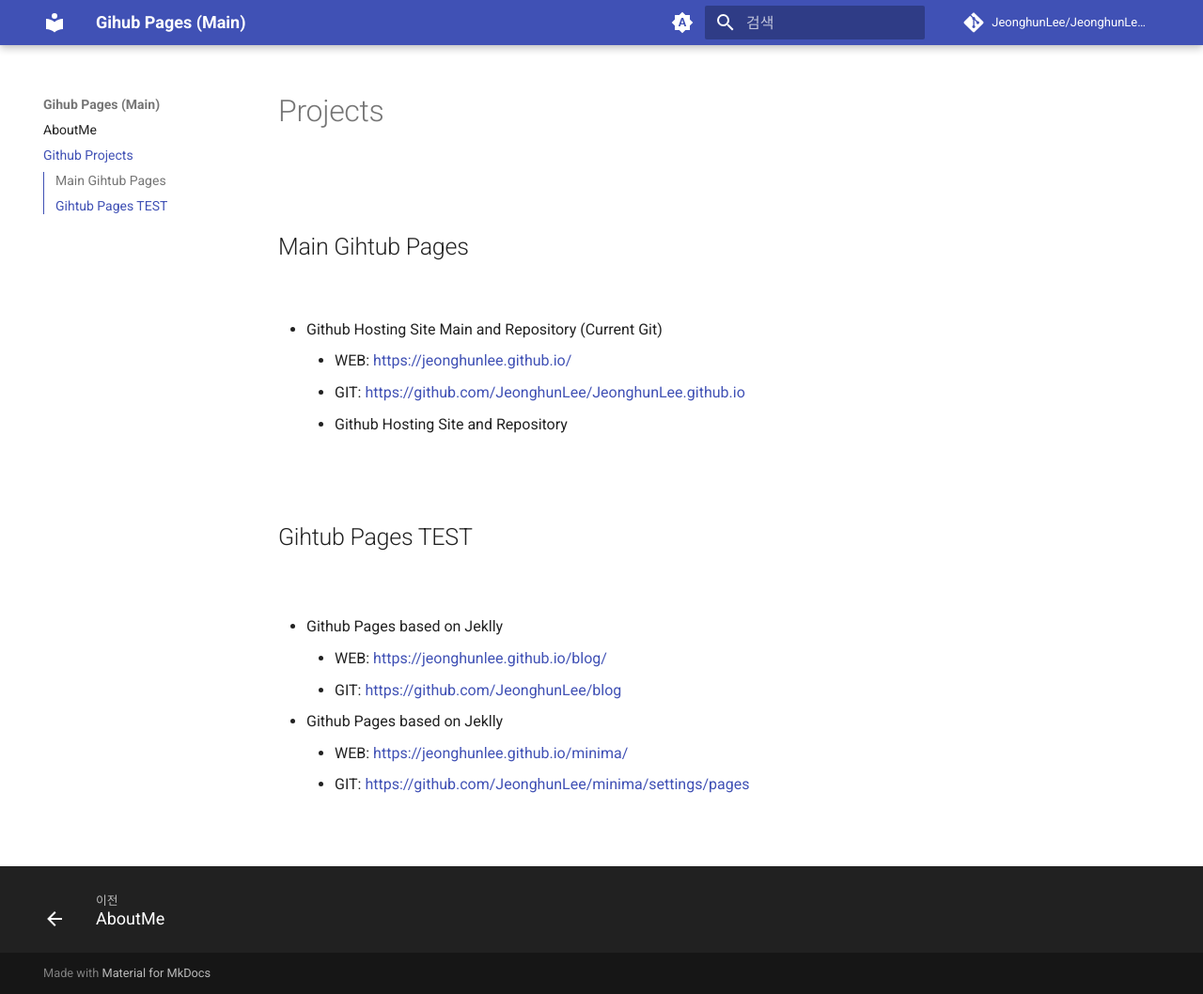
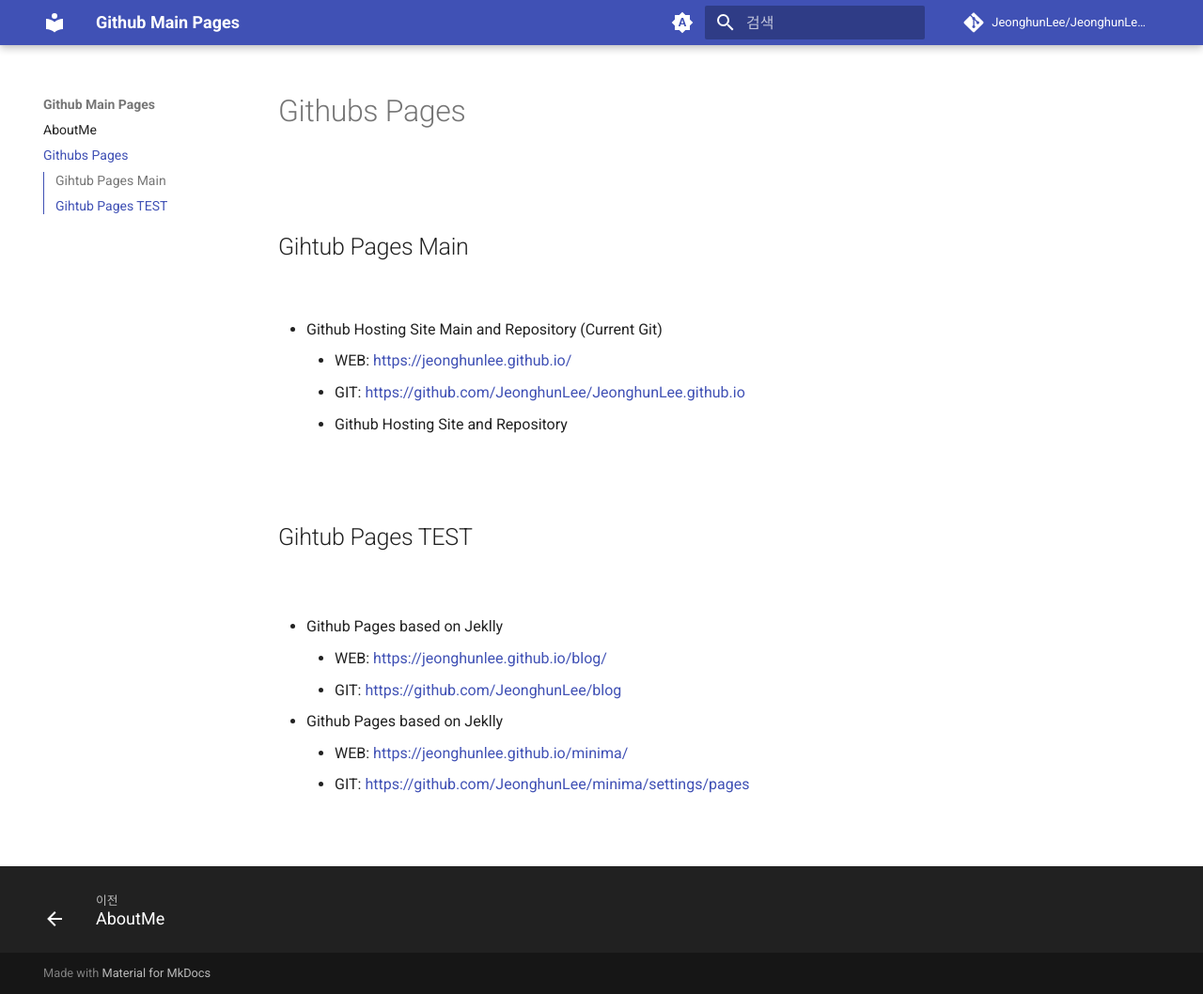
Before and after one commit to JeonghunLee/JeonghunLee.github.io, an MkDocs documentation site: the page built from docs/project_github_pages.md, in a window 1280 px wide and 1058 px high. Shown: the whole window at 94% size. Built offline with MkDocs 1.6.1 and Material for MkDocs 9.7.7, drawn with Linux system fonts in a browser that asks for light colours; comment, search, counter and statistics services are not loaded.

Commit message:
update github pages

```diff
--- a/docs/projects.md
+++ b/docs/project_github_pages.md
@@ -1,8 +1,8 @@
-# Projects
+# Githubs Pages
 
 <br/>
 
-## Main Gihtub Pages
+## Gihtub Pages Main
 
 <br>
 
--- a/mkdocs.yml
+++ b/mkdocs.yml
@@ -1,4 +1,4 @@
-site_name: Gihub Pages (Main)
+site_name: Github Main Pages
 site_description: Jeonghun Lee's Personal Website Link Page
 site_author: Jeonghun Lee
 repo_url: https://github.com/JeonghunLee/JeonghunLee.github.io
@@ -6,8 +6,8 @@
 
 
 nav:
-  - AboutMe: about_me.md
-  - Github Projects: projects.md
+  - AboutMe: index.md
+  - Githubs Pages: project_github_pages.md
 
 
 plugins:
```
Also changed, not shown: docs/about_me.md (deleted, +0 -40 lines), docs/index.md (added, +20 -0 lines).
